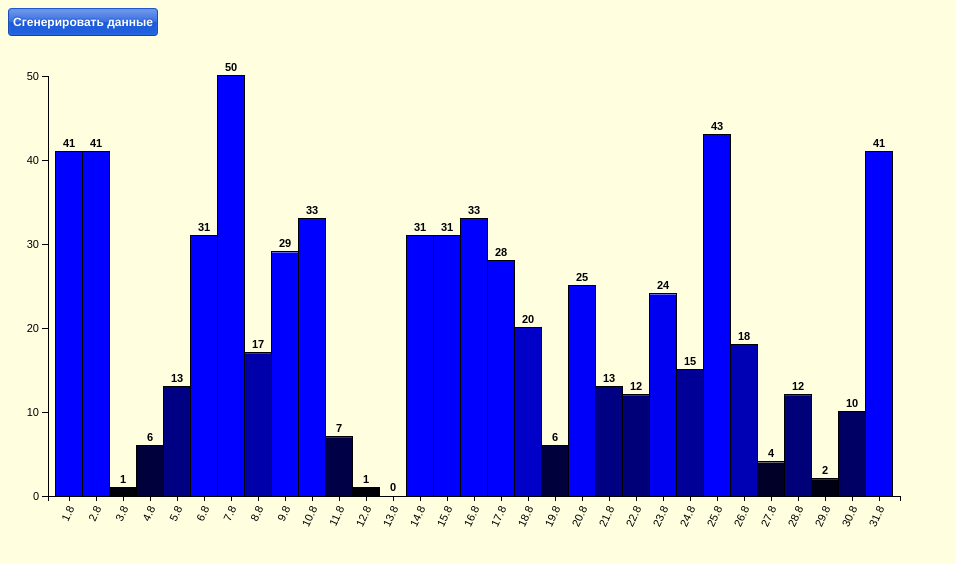
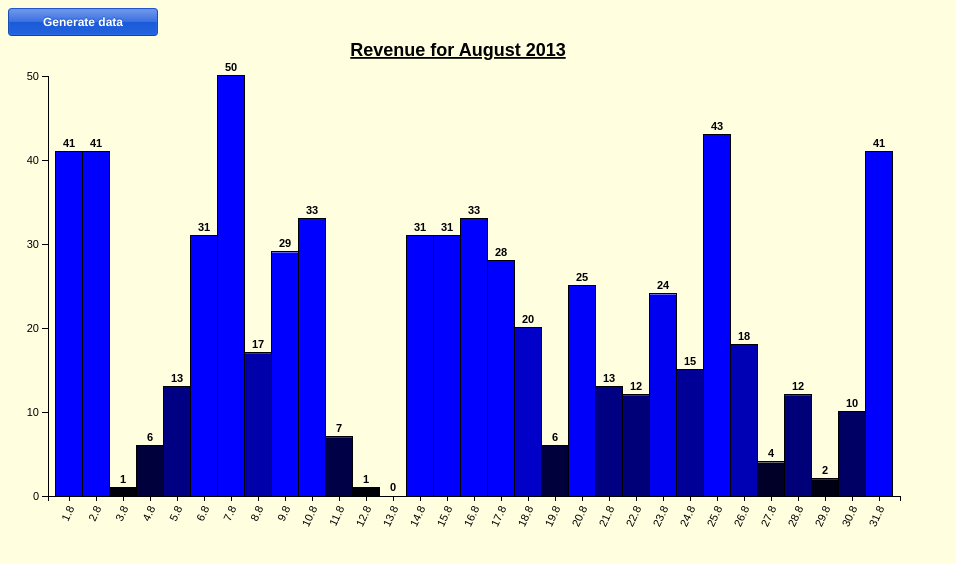
Before and after one commit to JohnRitchie/chart2, a plain HTML site: page index.html in a window 1280 px wide. Shown: the whole page, without its empty margins (0-956 px from the left). Drawn offline with nearby package versions, Linux system fonts and the light colour scheme.

Commit message:
Add title

```diff
--- a/index.html
+++ b/index.html
@@ -35,7 +35,7 @@
 
         </script>
 		<form>
-			<button id="generate" class="shiny-blue">Сгенерировать данные</button>
+			<button id="generate" class="shiny-blue">Generate data</button>
 		</form>
 	</body>
 </html>
--- a/style.css
+++ b/style.css
@@ -11,6 +11,13 @@ body {
 .axis text {
 	font-family: sans-serif;
 	font-size: 11px;
+}
+
+.title {
+    font-family: sans-serif;
+    font-size: 18px;
+    text-decoration : underline;
+    font-weight: 700;
 }
 
 .highlight {
--- a/visualize.js
+++ b/visualize.js
@@ -77,7 +77,7 @@ window.visualize = (function () {
             // standardization
             var yAxisScale = d3.scaleLinear()
                 .domain([0, d3.max(elems, function (d) {
-                    return d.value
+                    return d.value;
                 })])
                 .range([h - padding, padding]);
 
@@ -88,7 +88,7 @@ window.visualize = (function () {
 
             var yScale = d3.scaleLinear()
                 .domain([0, d3.max(elems, function (d) {
-                    return d.value
+                    return d.value;
                 })])
                 .range([padding, h - padding]);
 
@@ -145,16 +145,16 @@ window.visualize = (function () {
                 .attr("text-anchor", "middle")
                 .attr("class", function (d) {
                     var cls = 'week' + d.weeknum;
-                    return cls
+                    return cls;
                 })
                 .attr("data-level", function (d) {
                     if (d.min) {
-                        return "min"
+                        return "min";
                     }
                     if (d.max) {
-                        return "max"
+                        return "max";
                     }
-                    return "mid"
+                    return "mid";
                 })
                 .attr("x", function (d, i) {
                     return xScale(i) + xScale.bandwidth() / 2;
@@ -195,6 +195,21 @@ window.visualize = (function () {
                 texts[i].addEventListener('mouseleave', unhighlight);
             }
 
+            // Create title
+            var monthNames = ['January', 'February', 'March', 'April', 'May', 'June',
+                'July', 'August', 'September', 'October', 'November', 'December'];
+
+            svg.append("text")
+                .attr("x", (w / 2))
+                .attr("y", (d3.max(elems, function(d) {
+                    return d.value - (padding - 10)
+                })))
+                .attr("class", "title")
+                .attr("text-anchor", "middle")
+                .text(function() {
+                    return 'Revenue for ' + monthNames[elems[0].date.getMonth()] + ' ' + elems[0].date.getFullYear();
+                });
+
         }
     }
 })();
```
